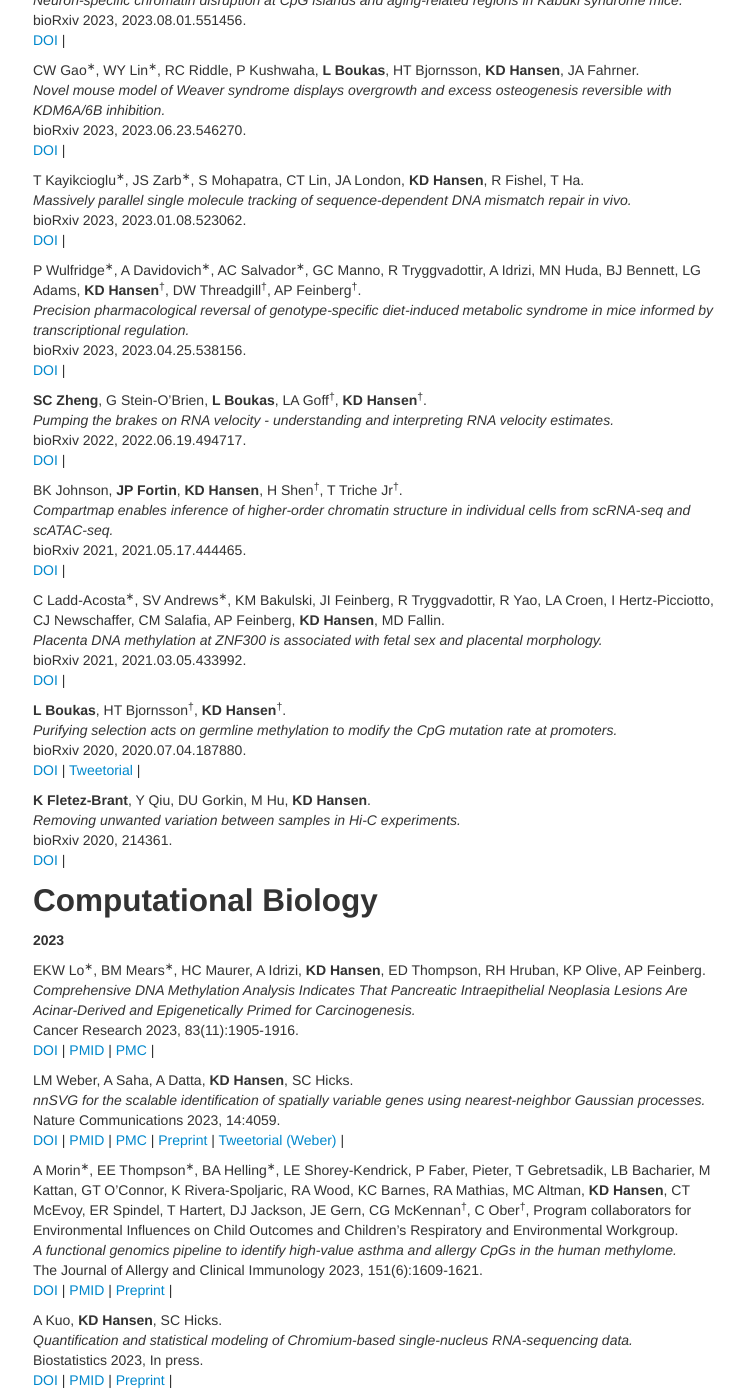
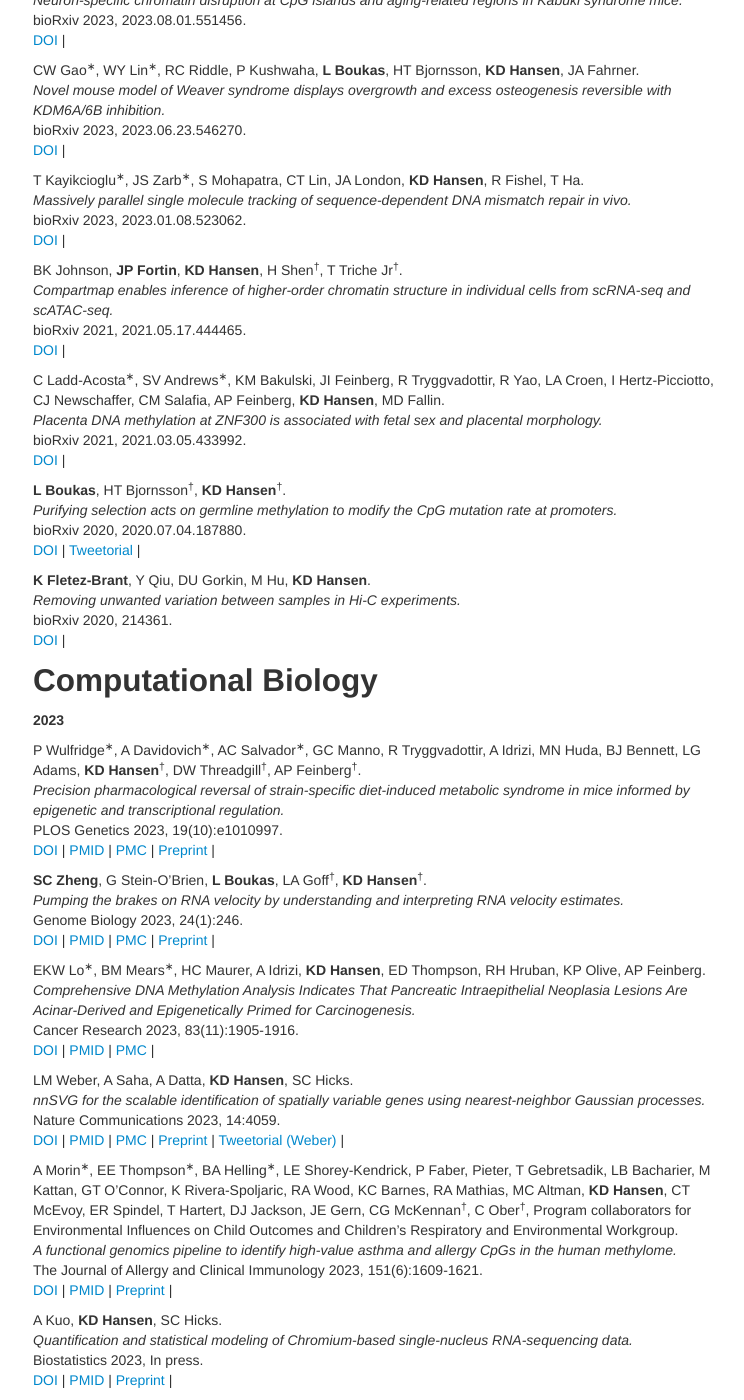
Before and after one commit to hansenlab/hansenlab.github.io, a Jekyll site: the page built from 02-pubs.md, in a window 1280 px wide and 1400 px high, scrolled down 492 px. Shown: the whole window, without its empty margins (257-1001 px from the left). Built offline with Jekyll 4.4.1, drawn with Linux system fonts in a browser that asks for light colours; comment, search, counter and statistics services are not loaded; some of the changed text lies outside the part shown.

Commit message:
new pubs

```diff
--- a/02-pubs.md
+++ b/02-pubs.md
@@ -51,18 +51,6 @@ bioRxiv 2023, 2023.01.08.523062.
 [DOI](https://doi.org/10.1101/2023.01.08.523062) |
 <span data-badge-type="4" data-doi="10.1101/2023.01.08.523062" data-hide-no-mentions="true" class="altmetric-embed"> </span>
 
-P Wulfridge<sup>&lowast;</sup>, A Davidovich<sup>&lowast;</sup>, AC Salvador<sup>&lowast;</sup>, GC Manno, R Tryggvadottir, A Idrizi, MN Huda, BJ Bennett, LG Adams, **KD Hansen**<sup>&dagger;</sup>, DW Threadgill<sup>&dagger;</sup>, AP Feinberg<sup>&dagger;</sup>.
-_Precision pharmacological reversal of genotype-specific diet-induced metabolic syndrome in mice informed by transcriptional regulation._
-bioRxiv 2023, 2023.04.25.538156.
-[DOI](https://doi.org/10.1101/2023.04.25.538156) |
-<span data-badge-type="4" data-doi="10.1101/2023.04.25.538156" data-hide-no-mentions="true" class="altmetric-embed"> </span>
-
-**SC Zheng**, G Stein-O'Brien, **L Boukas**, LA Goff<sup>&dagger;</sup>,  **KD Hansen**<sup>&dagger;</sup>.
-_Pumping the brakes on RNA velocity - understanding and interpreting RNA velocity estimates._
-bioRxiv 2022, 2022.06.19.494717.
-[DOI](https://doi.org/10.1101/2022.06.19.494717) |
-<span data-badge-type="4" data-doi="10.1101/2022.06.19.494717" data-hide-no-mentions="true" class="altmetric-embed"> </span>
-
 BK Johnson, **JP Fortin**, **KD Hansen**, H Shen<sup>&dagger;</sup>, T Triche Jr<sup>&dagger;</sup>.
 _Compartmap enables inference of higher-order chromatin structure in individual cells from scRNA-seq and scATAC-seq._
 bioRxiv 2021, 2021.05.17.444465.
@@ -94,6 +82,23 @@ Computational Biology
 
 **2023**
 
+P Wulfridge<sup>&lowast;</sup>, A Davidovich<sup>&lowast;</sup>, AC Salvador<sup>&lowast;</sup>, GC Manno, R Tryggvadottir, A Idrizi, MN Huda, BJ Bennett, LG Adams, **KD Hansen**<sup>&dagger;</sup>, DW Threadgill<sup>&dagger;</sup>, AP Feinberg<sup>&dagger;</sup>.
+_Precision pharmacological reversal of strain-specific diet-induced metabolic syndrome in mice informed by epigenetic and transcriptional regulation._
+PLOS Genetics 2023, 19(10):e1010997.
+[DOI](https://doi.org/10.1371/journal.pgen.1010997) |
+[PMID](http://www.ncbi.nlm.nih.gov/pubmed/37871105) |
+[PMC](http://www.ncbi.nlm.nih.gov/pmc/articles/PMC10621921) |
+[Preprint](https://doi.org/10.1101/2023.04.25.538156) |
+<span data-badge-type="4" data-doi="10.1371/journal.pgen.1010997" data-hide-no-mentions="true" class="altmetric-embed"> </span>
+
+**SC Zheng**, G Stein-O'Brien, **L Boukas**, LA Goff<sup>&dagger;</sup>,  **KD Hansen**<sup>&dagger;</sup>.
+_Pumping the brakes on RNA velocity by understanding and interpreting RNA velocity estimates._
+Genome Biology 2023, 24(1):246.
+[DOI](https://doi.org/10.1186/s13059-023-03065-x) |
+[PMID](http://www.ncbi.nlm.nih.gov/pubmed/37885016) |
+[PMC](http://www.ncbi.nlm.nih.gov/pmc/articles/PMC10601342) |
+[Preprint](https://doi.org/10.1101/2022.06.19.494717) |
+<span data-badge-type="4" data-doi="10.1186/s13059-023-03065-x" data-hide-no-mentions="true" class="altmetric-embed"> </span>
 
 EKW Lo<sup>&lowast;</sup>, BM Mears<sup>&lowast;</sup>, HC Maurer, A Idrizi, **KD Hansen**, ED Thompson, RH Hruban, KP Olive, AP Feinberg.
 _Comprehensive DNA Methylation Analysis Indicates That Pancreatic Intraepithelial Neoplasia Lesions Are Acinar-Derived and Epigenetically Primed for Carcinogenesis._
@@ -790,6 +795,18 @@ Leanpub, 2016.
 Published Preprints
 -------------------
 
+P Wulfridge<sup>&lowast;</sup>, A Davidovich<sup>&lowast;</sup>, AC Salvador<sup>&lowast;</sup>, GC Manno, R Tryggvadottir, A Idrizi, MN Huda, BJ Bennett, LG Adams, **KD Hansen**<sup>&dagger;</sup>, DW Threadgill<sup>&dagger;</sup>, AP Feinberg<sup>&dagger;</sup>.
+_Precision pharmacological reversal of genotype-specific diet-induced metabolic syndrome in mice informed by transcriptional regulation._
+bioRxiv 2023, 2023.04.25.538156.
+[DOI](https://doi.org/10.1101/2023.04.25.538156) |
+<span data-badge-type="4" data-doi="10.1101/2023.04.25.538156" data-hide-no-mentions="true" class="altmetric-embed"> </span>
+
+**SC Zheng**, G Stein-O'Brien, **L Boukas**, LA Goff<sup>&dagger;</sup>,  **KD Hansen**<sup>&dagger;</sup>.
+_Pumping the brakes on RNA velocity - understanding and interpreting RNA velocity estimates._
+bioRxiv 2022, 2022.06.19.494717.
+[DOI](https://doi.org/10.1101/2022.06.19.494717) |
+<span data-badge-type="4" data-doi="10.1101/2022.06.19.494717" data-hide-no-mentions="true" class="altmetric-embed"> </span>
+
 LM Weber, A Saha, A Datta, **KD Hansen**, SC Hicks.
 _nnSVG: scalable identification of spatially variable genes using nearest-neighbor Gaussian processes._
 bioRxiv 2022, 2022.05.16.492124.
```
